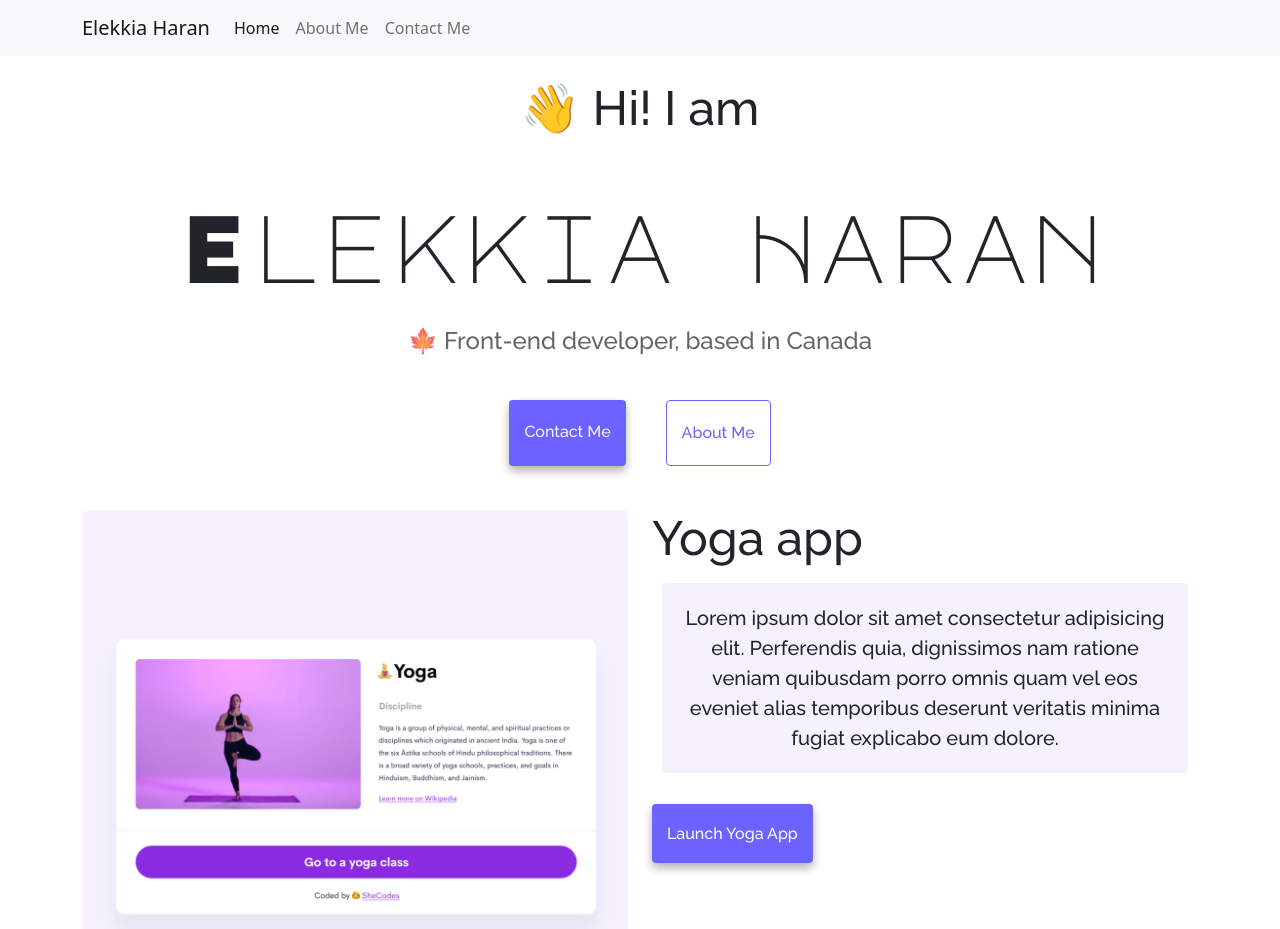
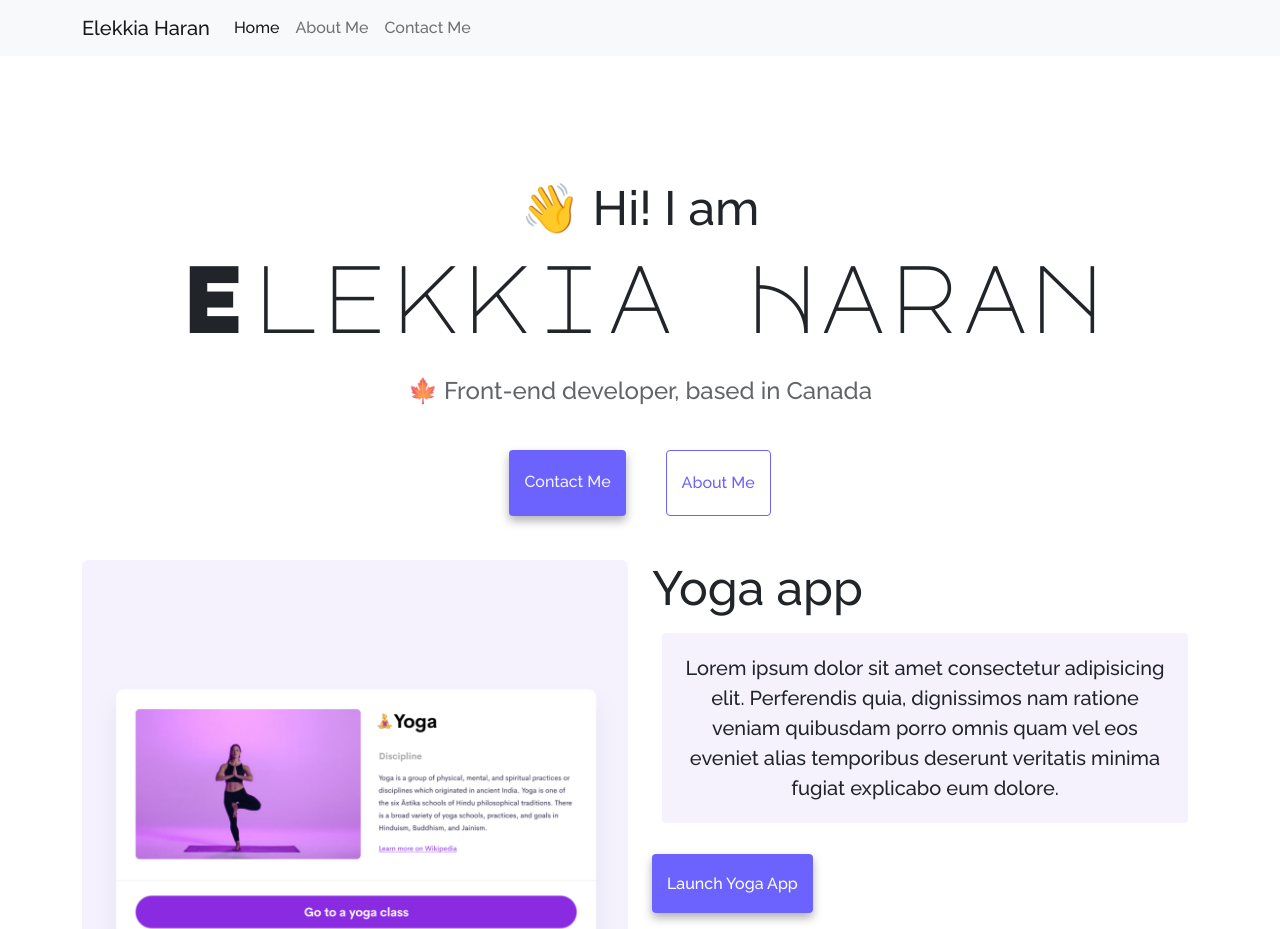
Before and after one commit to elek24/Responsive, a plain HTML site: page index.html in a window 1280 px wide. Shown: the top 929 px of the page. Drawn offline with nearby package versions, Linux system fonts and the light colour scheme.

Commit message:
Update style.css

```diff
--- a/style.css
+++ b/style.css
@@ -9,8 +9,8 @@ font-family: 'Raleway', sans-serif;*/
   --secondary-font: "Raleway", sans-serif;
 }
 body {
-  margin: 80px 0;
-
+  margin: 100px 0;
+  padding-top: 80px;
 }
 h1,
 h2,
@@ -20,7 +20,6 @@ h3 {
 h1 {
   font-size: 96px;
   font-family: var(--primary-font);
-  padding-top: 50px;
 }
 h2 {
   font-size: 48px;
@@ -40,6 +39,10 @@ p {
   font-size: 18px;
   line-height: 1.5;
   text-align: center;
+}
+.nav-link,
+.navbar-brand {
+  font-family: var(--secondary-font);
 }
 .contact-link {
   margin: 20px;
```
